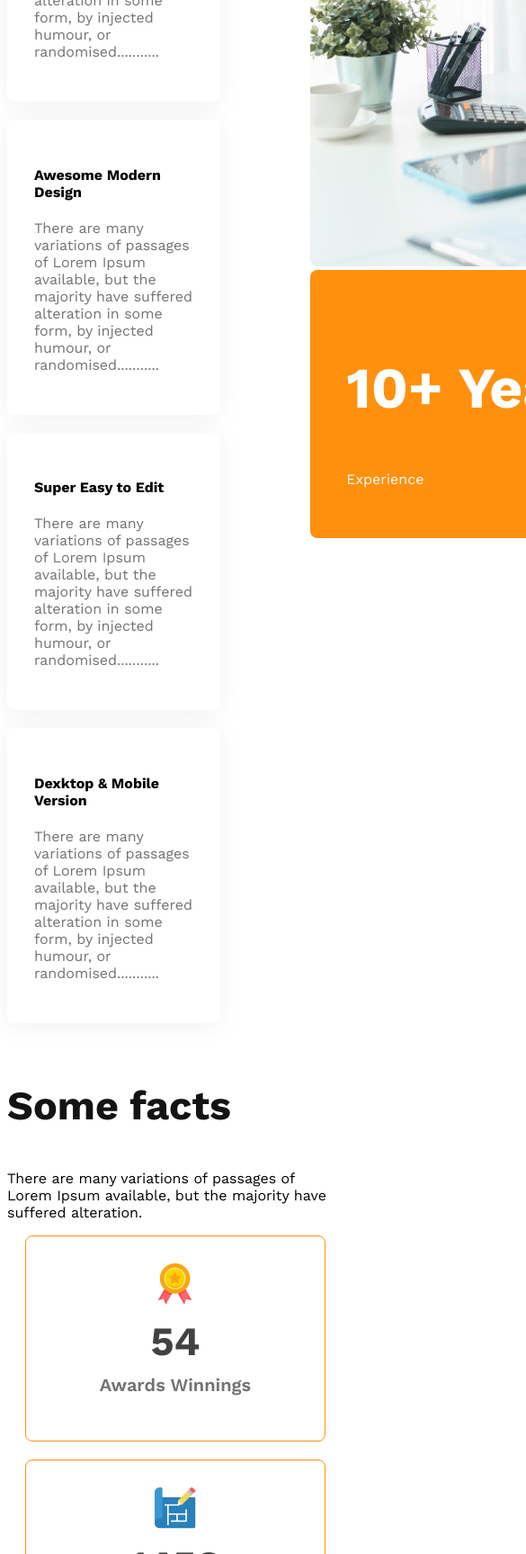
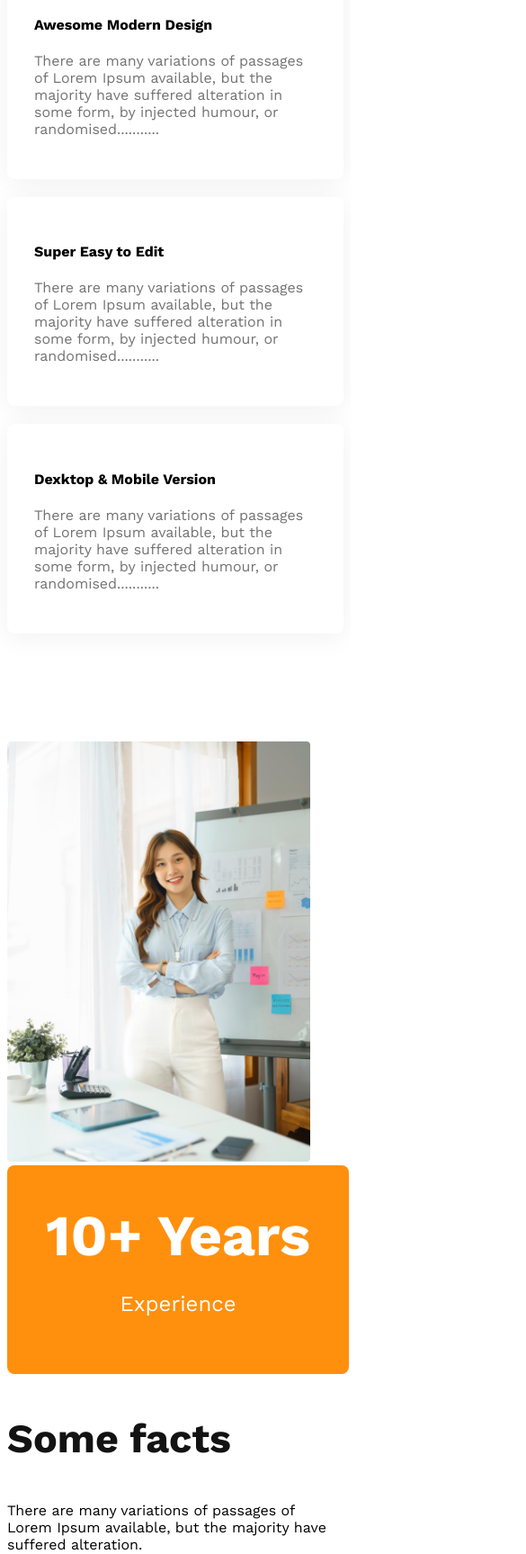
Before and after one commit to MisterRakib112/G3-Architects-Website, a plain HTML site: page index.html in a window 390 px wide. Shown: the part 3746-5473 px from the top of the page at 90% size, 585 px wide, since content can reach past the window. Drawn offline with nearby package versions, Linux system fonts and the light colour scheme.

Commit message:
feature done

```diff
--- a/styles/style.css
+++ b/styles/style.css
@@ -108,15 +108,26 @@ main {
     background: #fff;
     box-shadow: 0px 4px 30px 0px #0000000f;
 }
+.feature-img img{
+    height: 90%;
+    margin-left: 90px;
+}
 .ten-years-badge{
     border-radius: 8px;
     background: #FF900E;
     color: #fff;
     width: 342px;
     padding: 40px;
+    text-align: center;
+    position: relative;
+    bottom: 100px;
 }
 .ten-years-badge h2{
     font-size: 4rem;
+    margin: 0;
+}
+.ten-years-badge p{
+    font-size: 1.5rem;
 }
 /* fact section  */
 .facts-card-container{
@@ -162,11 +173,20 @@ main {
     header{
         padding: 20px;
     }
-    nav, .team-container,.facts-card-container,                    .sponsors-img-container{
+    nav, .team-container,.facts-card-container,                    .sponsors-img-container,
+    .features{
         flex-direction: column;
     }
     nav>ul{
         flex-direction: column;
+    }
+    .feature-img img{
+        width: 90%;
+        margin-left: 0;
+    }
+    .ten-years-badge{
+        position: static;
+        max-width: 300px;
     }
     .teams-img-container{
         grid-template-columns: repeat(1,1fr);
@@ -186,7 +206,7 @@ main {
     header{
         padding: 50px;
     }
-    nav, .team-container, .sponsors-img-container{
+    nav, .team-container, .sponsors-img-container,.features{
         flex-direction: column;
     }
 }
```
